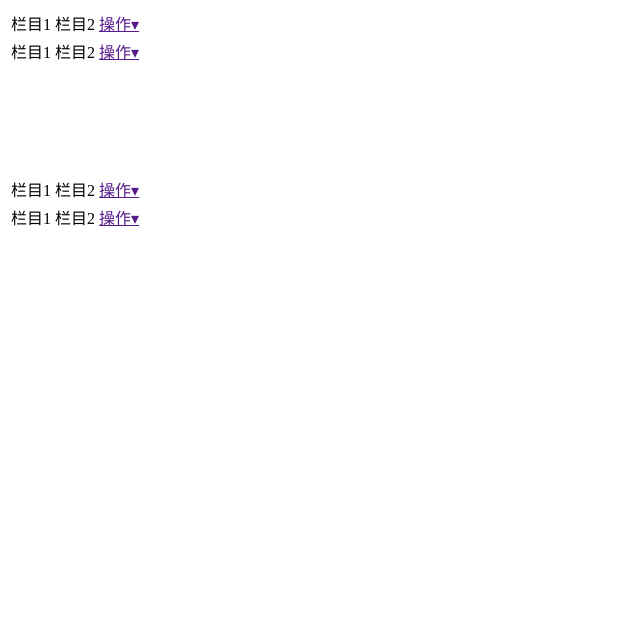
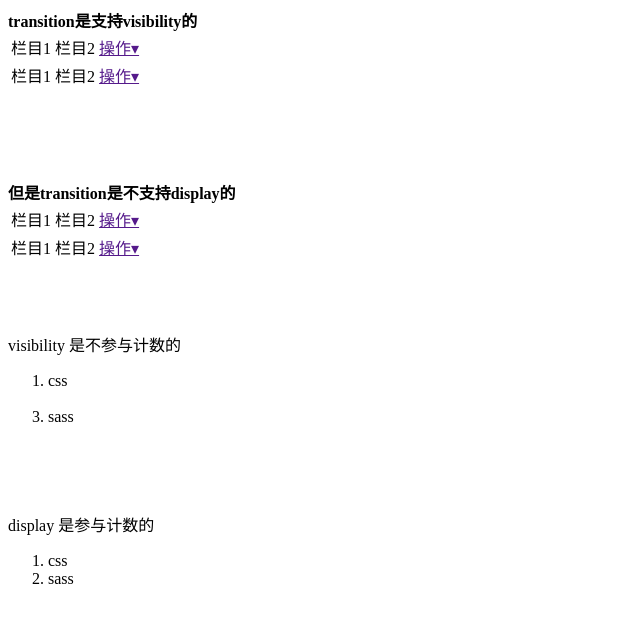
Before and after one commit to gitbu/css-practice, a plain HTML site: page showAndHidden/visibility.html in a window 1280 px wide. Shown: the whole page, without its empty margins (0-640 px from the left). Drawn offline with Linux system fonts and the light colour scheme.

Commit message:
visibility count

```diff
--- a/showAndHidden/visibility.html
+++ b/showAndHidden/visibility.html
@@ -50,7 +50,10 @@
   </style>
 </head>
 <body>
-<table>
+  <strong>
+    transition是支持visibility的
+  </strong>
+  <table>
     <tr>
       <td>栏目1</td>
       <td>栏目2</td>
@@ -79,7 +82,9 @@
   <br />
   <br />
   <br />
-  <br />
+  <strong>
+    但是transition是不支持display的
+  </strong>
   <table>
     <tr>
       <td>栏目1</td>
@@ -104,5 +109,27 @@
       </td>
     </tr>
   </table>
+  <br/>
+  <br/>
+  <br/>
+  <p>
+    visibility 是不参与计数的
+  </p>
+  <ol>
+    <li>css</li>
+    <li style="visibility: hidden;">less</li>
+    <li>sass</li>
+  </ol>
+  <br />
+  <br />
+  <br />
+  <p>
+    display 是参与计数的
+  </p>
+  <ol>
+    <li>css</li>
+    <li style="display: none;">less</li>
+    <li>sass</li>
+  </ol>
 </body>
 </html>
```
